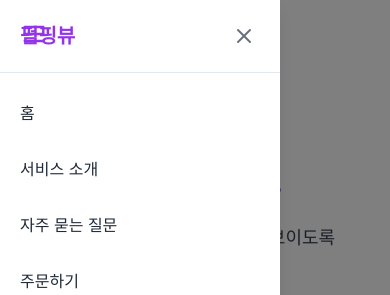
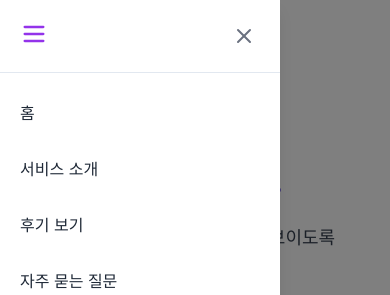
Before and after one commit to leekwangpil/pumpingveiw, a Next.js app: page / in a window 390 px wide. Both pictures are taken after a click on the element 34 px from the left and 34 px from the top of the page. Shown: the top 295 px of the page. Built offline with nearby package versions, Linux system fonts and the light colour scheme; a web font is replaced by a local one.

Commit message:
Add Review menu item to hamburger menu

```diff
--- a/app/page.tsx
+++ b/app/page.tsx
@@ -52,7 +52,7 @@ export default function Home() {
             className="fixed top-0 left-0 h-full w-[280px] bg-white shadow-lg transform transition-transform duration-300 ease-in-out z-50 overflow-y-auto"
           >
             <div className="flex justify-between items-center p-5 border-b">
-              <h2 className="text-xl font-bold text-primary">펌핑뷰</h2>
+              <div></div>
               <button onClick={() => setMenuOpen(false)} className="p-1">
                 <X className="h-6 w-6 text-gray-500" />
               </button>
@@ -75,6 +75,15 @@ export default function Home() {
                     onClick={() => setMenuOpen(false)}
                   >
                     서비스 소개
+                  </Link>
+                </li>
+                <li>
+                  <Link
+                    href="/review"
+                    className="block py-2 text-gray-800 hover:text-primary transition-colors"
+                    onClick={() => setMenuOpen(false)}
+                  >
+                    후기 보기
                   </Link>
                 </li>
                 <li>
```
